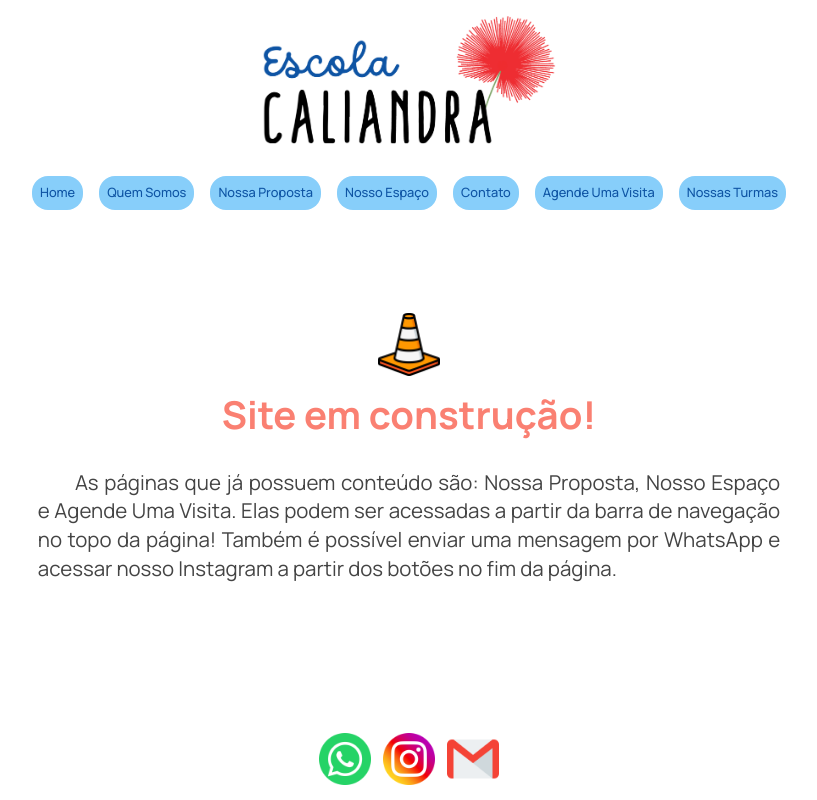
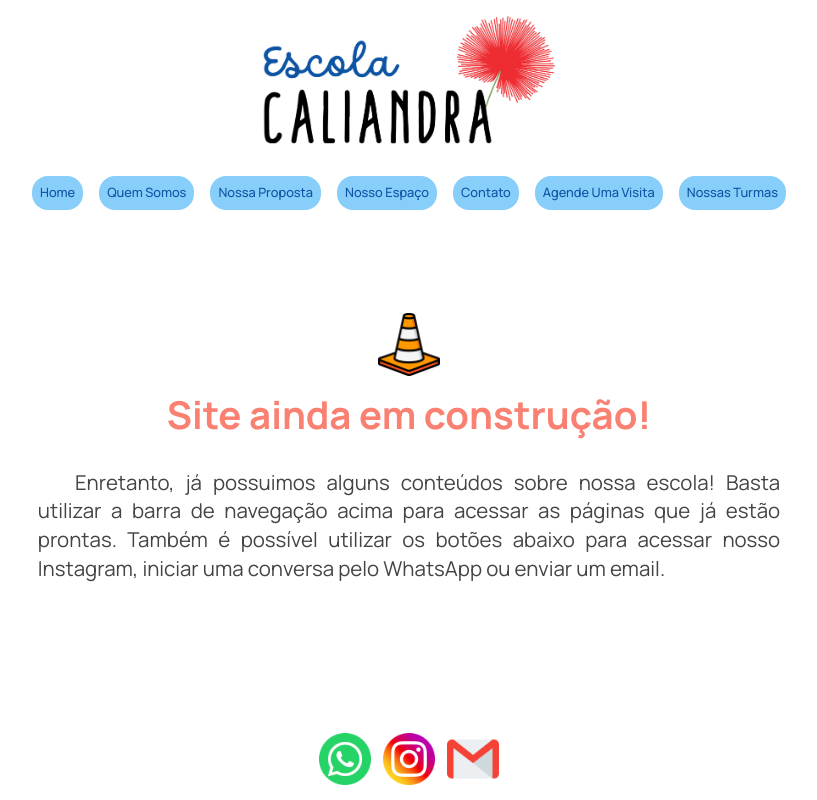
Before and after one commit to MateusCaltabiano/projeto-caliandra, a React (Create React App) app: page / in a window 1280 px wide. Shown: the whole page, without its empty margins (231-1048 px from the left). Built offline with nearby package versions, Linux system fonts and the light colour scheme.

Commit message:
home: changing main text

```diff
--- a/src/App.js
+++ b/src/App.js
@@ -11,13 +11,13 @@ const App = () => {
       <Navbar />
       <div className='home-page_main'>
         <img src={cone_icon} />
-        <h1 className='home-page_h1'>Site em construção!</h1>
+        <h1 className='home-page_h1'>Site ainda em construção!</h1>
         <p>
-          As páginas que já possuem conteúdo são: Nossa Proposta, Nosso Espaço e
-          Agende Uma Visita. Elas podem ser acessadas a partir da barra de
-          navegação no topo da página! Também é possível enviar uma mensagem por
-          WhatsApp e acessar nosso Instagram a partir dos botões no fim da
-          página.
+          Enretanto, já possuimos alguns conteúdos sobre nossa escola! Basta
+          utilizar a barra de navegação acima para acessar as páginas que já
+          estão prontas. Também é possível utilizar os botões abaixo para
+          acessar nosso Instagram, iniciar uma conversa pelo WhatsApp ou enviar
+          um email.
         </p>
       </div>
       <div className='footer-div'>
```
